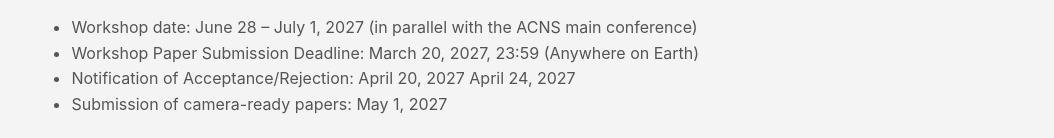
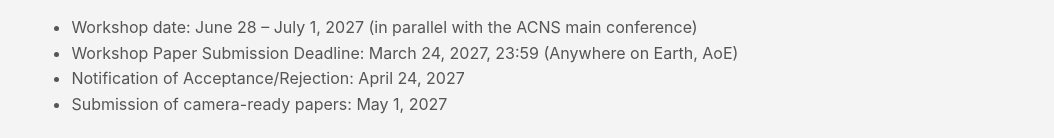
Before and after one commit to simla-acns/simla2027, a plain HTML site: page index.html in a window 1280 px wide. Shown: the part 609-747 px from the top of the page, without its empty margins (103-1157 px from the left). Drawn offline with Linux system fonts and the light colour scheme.

Commit message:
Update index.html

```diff
--- a/index.html
+++ b/index.html
@@ -79,11 +79,10 @@
 
 				<li> Workshop date: June 28 – July 1, 2027 (in parallel with the ACNS main conference)</li>
 				<li>
-					Workshop Paper Submission Deadline: March 20, 2027, 23:59 (Anywhere on Earth)
+					Workshop Paper Submission Deadline: March 24, 2027, 23:59 (Anywhere on Earth, AoE)
 					<!-- <span class="rainbow-text"> Submission is Open</span> -->
 				</li>
-				<li> Notification of Acceptance/Rejection: April 20, 2027
-					April 24, 2027</li>
+				<li> Notification of Acceptance/Rejection: April 24, 2027</li>
 				<li> Submission of camera-ready papers: May 1, 2027</li>
 			</ul>
 
```
